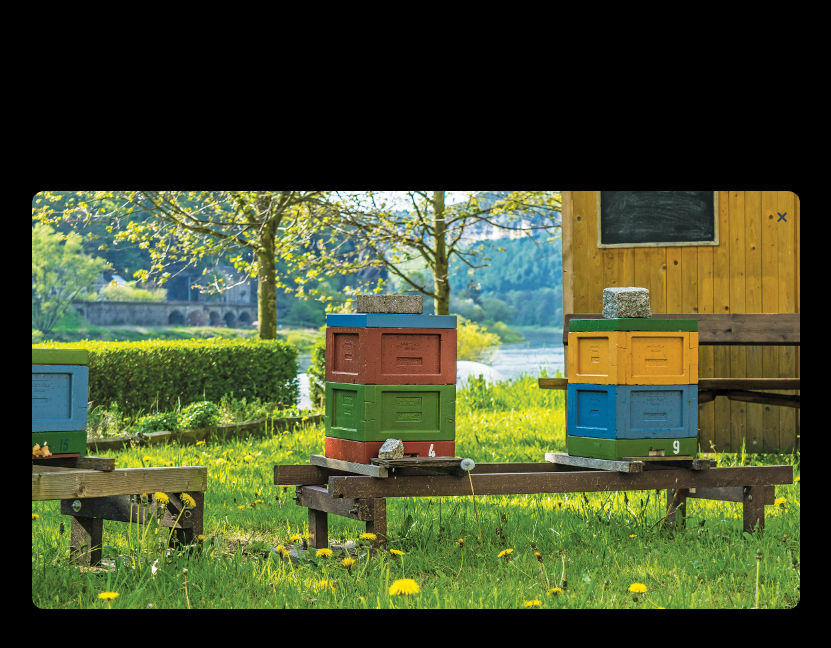
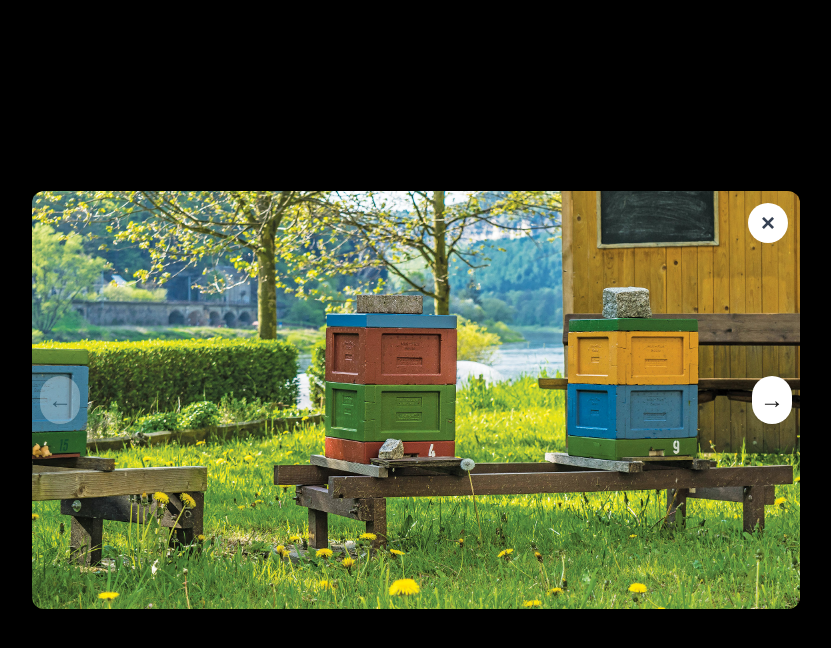
Before and after one commit to ionutpetru4046/Website-Apicultura, a Next.js app: page / in a window 1280 px wide. Both pictures are taken after a click on the element 169 px from the left and 2651 px from the top of the page. Shown: the part 2251-2899 px from the top of the page, without its empty margins (224-1055 px from the left). Built offline with nearby package versions, Linux system fonts and the light colour scheme; a web font is replaced by a local one.

Commit message:
gallery component improved

```diff
--- a/components/Gallery.tsx
+++ b/components/Gallery.tsx
@@ -7,7 +7,27 @@ export default function Gallery() {
   const images = Array.from({ length: 16 }, (_, i) => `/images/stupina${i + 1}.jpg`);
 
   // Starea pentru modal
-  const [selectedImage, setSelectedImage] = useState<string | null>(null);
+  const [selectedIndex, setSelectedIndex] = useState<number | null>(null);
+
+  // Funcții pentru navigare
+  const showPrevImage = (e: React.MouseEvent) => {
+    e.stopPropagation();
+    if (selectedIndex !== null && selectedIndex > 0) {
+      setSelectedIndex(selectedIndex - 1);
+    }
+  };
+
+  const showNextImage = (e: React.MouseEvent) => {
+    e.stopPropagation();
+    if (selectedIndex !== null && selectedIndex < images.length - 1) {
+      setSelectedIndex(selectedIndex + 1);
+    }
+  };
+
+  const closeModal = (e: React.MouseEvent) => {
+    e.stopPropagation();
+    setSelectedIndex(null);
+  };
 
   return (
     <section className="py-20">
@@ -21,7 +41,7 @@ export default function Gallery() {
             <div
               key={i}
               className="overflow-hidden rounded-xl cursor-pointer"
-              onClick={() => setSelectedImage(src)}
+              onClick={() => setSelectedIndex(i)}
             >
               <img
                 src={src}
@@ -33,16 +53,46 @@ export default function Gallery() {
         </div>
 
         {/* Modal */}
-        {selectedImage && (
+        {selectedIndex !== null && (
           <div
             className="fixed inset-0 bg-black bg-opacity-70 flex items-center justify-center z-50"
-            onClick={() => setSelectedImage(null)}
+            // Elimină onClick-ul aici pentru a NU închide la click pe overlay
+            // onClick={() => setSelectedIndex(null)}
           >
-            <div className="bg-white rounded-xl overflow-hidden max-w-3xl w-full relative">
-              <img src={selectedImage} alt="Modal" className="w-full h-auto" />
+            <div
+              className="bg-white rounded-xl overflow-hidden max-w-3xl w-full relative flex items-center"
+              // Asigură că click-ul pe containerul imaginii nu propagă în overlay
+              onClick={e => e.stopPropagation()}
+            >
+              {/* Left arrow */}
               <button
-                className="absolute top-3 right-3 text-gray-700 text-xl font-bold"
-                onClick={() => setSelectedImage(null)}
+                className={`absolute left-2 top-1/2 -translate-y-1/2 bg-white bg-opacity-80 rounded-full p-2 shadow hover:bg-yellow-100 transition text-2xl font-bold ${selectedIndex === 0 ? "opacity-30 cursor-default" : ""}`}
+                style={{ zIndex: 1 }}
+                onClick={selectedIndex === 0 ? undefined : showPrevImage}
+                tabIndex={selectedIndex === 0 ? -1 : 0}
+                aria-label="Imaginea anterioară"
+                disabled={selectedIndex === 0}
+              >
+                &#8592;
+              </button>
+              {/* Imaginea */}
+              <img src={images[selectedIndex]} alt={`Galerie ${selectedIndex + 1}`} className="w-full h-auto" />
+              {/* Right arrow */}
+              <button
+                className={`absolute right-2 top-1/2 -translate-y-1/2 bg-white bg-opacity-80 rounded-full p-2 shadow hover:bg-yellow-100 transition text-2xl font-bold ${selectedIndex === images.length - 1 ? "opacity-30 cursor-default" : ""}`}
+                style={{ zIndex: 1 }}
+                onClick={selectedIndex === images.length - 1 ? undefined : showNextImage}
+                tabIndex={selectedIndex === images.length - 1 ? -1 : 0}
+                aria-label="Imaginea următoare"
+                disabled={selectedIndex === images.length - 1}
+              >
+                &#8594;
+              </button>
+              {/* Close modal */}
+              <button
+                className="absolute top-3 right-3 text-gray-700 text-2xl font-bold bg-white bg-opacity-90 rounded-full w-10 h-10 flex items-center justify-center hover:bg-yellow-100 transition"
+                onClick={closeModal}
+                aria-label="Închide"
               >
                 &times;
               </button>
```
